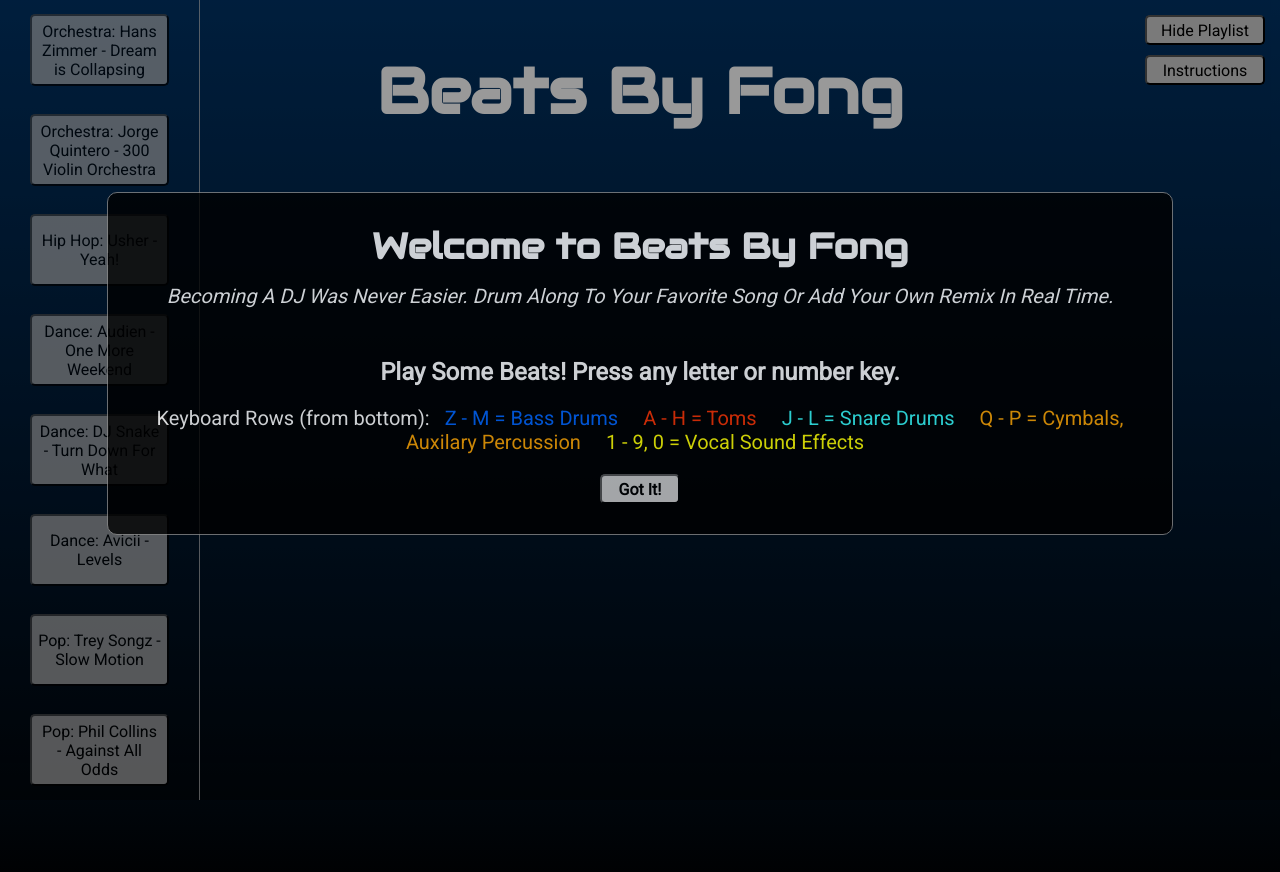
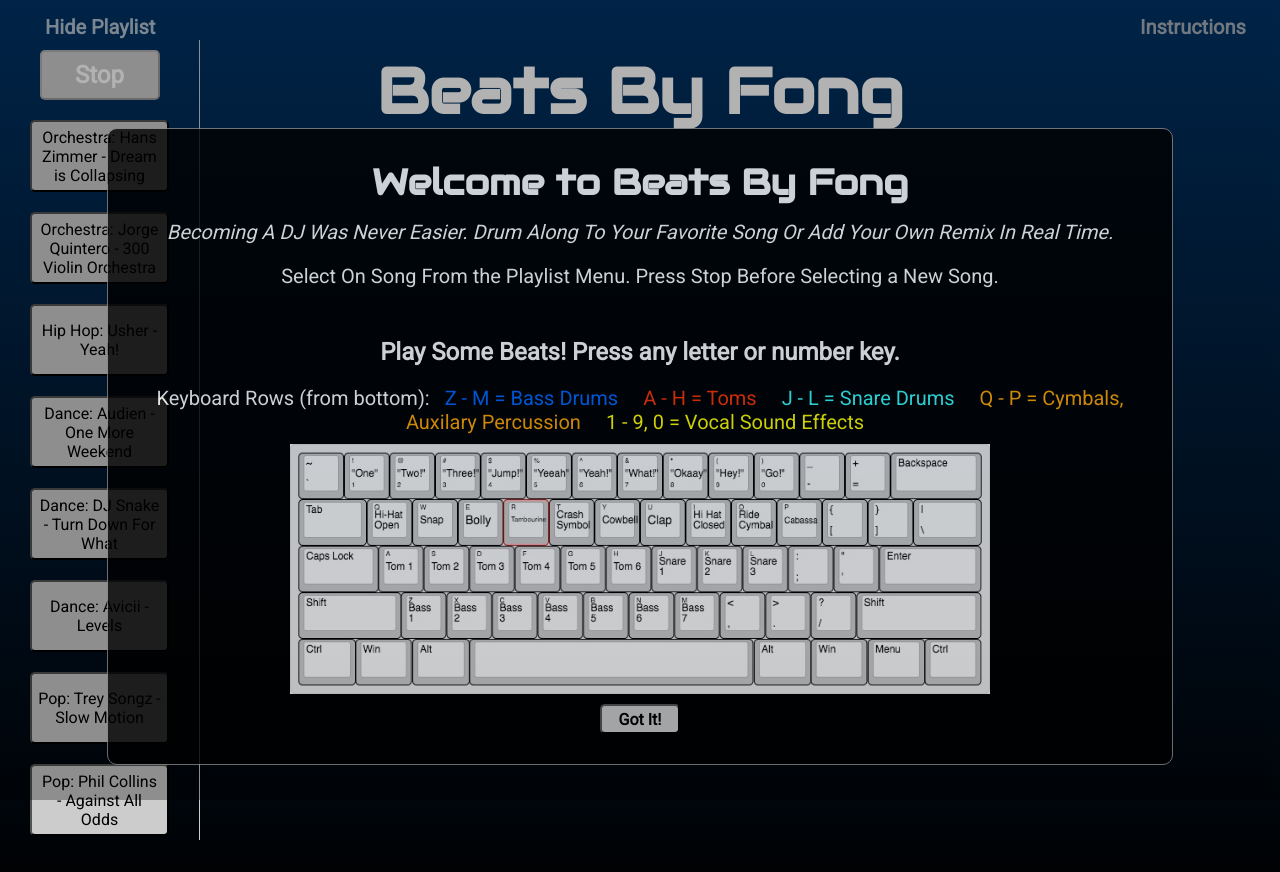
Before and after one commit to ryancfong8/BeatsByFong, a plain HTML site: page index.html in a window 1280 px wide. Drawn offline with nearby package versions, Linux system fonts and the light colour scheme.

Commit message:
Add keyboard layout, modify css layout

```diff
--- a/audio-visualizer.js
+++ b/audio-visualizer.js
@@ -419,7 +419,7 @@ function getData2(sound) {
   $('.toggle').on('click', function() {
     $('.sidebar').toggleClass("sidebar-collapsed");
     $('.toggle').text(function(i, text){
-      return text === "Show Playlist" ? "Hide Playlist" : "Show Playlist";
+      return text === "Playlist" ? "Hide Playlist" : "Playlist";
     });
 });
 
--- a/beats.css
+++ b/beats.css
@@ -45,27 +45,34 @@ button:disabled {
 }
 
 #stop {
-  position: absolute;
-  margin-bottom: 20px;
   font-size: 24px;
   color: #ff0000;
   font-weight: bold;
-  right: 5px;
-  top: 100px;
   width: 120px;
   height: 50px;
 }
 
 #stop:disabled {
-  visibility: hidden;
+  /*visibility: hidden;*/
+  color: #ffffff;
 }
 
 #instructions {
   position: absolute;
-  top: 45px;
-  right: 5px;
+  top: 5px;
+  right: 10px;
   width: 120px;
   height: 30px;
+  font-weight: bold;
+  color: #cccccc;
+  opacity: .8
+}
+
+#instructions:hover {
+  text-decoration: underline;
+  color: #ffffff;
+  opacity: 1;
+  cursor: pointer;
 }
 
 .modal {
@@ -77,26 +84,30 @@ button:disabled {
     width: 100%;
     height: 100%;
     overflow: auto;
-    background-color: rgb(0,0,0); /* Fallback color */
-    background-color: rgba(0,0,0,0.4); /* Black w/ opacity */
+    background-color: rgb(0,0,0);
+    background-color: rgba(0,0,0,0.3);
 }
 
 .modal-content {
     background-color: #000;
     opacity: .8;
-    margin: 15% auto; /* 15% from the top and centered */
+    margin: 10% auto;
     padding: 20px;
     border: 1px solid #888;
     border-radius: 10px;
-    width: 80%; /* Could be more or less, depending on screen size */
+    width: 80%;
     display: flex;
     flex-direction: column;
     align-items: center;
     justify-content: center;
 }
 
+#pic {
+  width:700px;
+  height: 250px;
+}
+
 .close {
-    color: #aaa;
     float: right;
     font-size: 16px;
     font-weight: bold;
@@ -169,7 +180,7 @@ button:disabled {
   }
 }
 
-.sidebar, .toggle {
+.sidebar {
     transition:all .5s ease-in-out;
     -webkit-transition:all .5s ease-in-out;
 }
@@ -178,13 +189,12 @@ button:disabled {
     width:200px;
     height:800px;
     position:absolute;
-    top:0;
+    top:40px;
     left:0;
     display: flex;
     flex-wrap: wrap;
     overflow: scroll;
     background-color: transparent;
-    opacity: .7;
     border-right: 1px solid #cccccc;
     box-sizing: border-box;
     padding-right: 20px;
@@ -193,10 +203,21 @@ button:disabled {
 
 .toggle {
     position: absolute;
-    right: 5px;
+    left: 35px;
     top: 5px;
     width:120px;
     height:30px;
+    color: #fefefe;
+    opacity: .7;
+    font-size: 20px;
+    font-weight: bold;
+}
+
+.toggle:hover {
+  text-decoration: underline;
+  color: #ffffff;
+  opacity: 1;
+  cursor: pointer;
 }
 
 .sidebar-collapsed {
--- a/index.html
+++ b/index.html
@@ -17,6 +17,7 @@
         <div class="modal-content">
           <text id="welcome">Welcome to Beats By Fong</text>
           <text id="slogan">Becoming A DJ Was Never Easier. Drum Along To Your Favorite Song Or Add Your Own Remix In Real Time.</text>
+          <text id="select">Select On Song From the Playlist Menu. Press Stop Before Selecting a New Song.</text>
           <text id="directions">Play Some Beats! Press any letter or number key.</text>
           <p id="map"> Keyboard Rows (from bottom):
             <text id="bass">Z - M = Bass Drums </text>
@@ -24,6 +25,7 @@
             <text id="snares">J - L = Snare Drums </text>
             <text id="aux">Q - P = Cymbals, Auxilary Percussion </text>
             <text id="vocals">1 - 9, 0 = Vocal Sound Effects</text></p>
+            <img id="pic" src="./pictures/keyboard-layout.jpg" />
 
           <button id = "close-modal" class = "close">Got It!</button>
         </div>
@@ -35,8 +37,9 @@
         <div id="source">Source:</div> -->
         <!-- <div id="status" style="color:red;">Status: Stopped</div> -->
         <!-- <hr> -->
-        <button class ="toggle">Hide Playlist</button>
+        <text class ="toggle">Hide Playlist</text>
       <div class = "sidebar">
+        <button id="stop">Stop</button>
         <button id="inception">Orchestra: Hans Zimmer - Dream is Collapsing</button>
         <button id="300">Orchestra: Jorge Quintero - 300 Violin Orchestra</button>
         <button id="yeah">Hip Hop: Usher - Yeah!</button>
@@ -46,8 +49,7 @@
         <button id="slow">Pop: Trey Songz - Slow Motion</button>
         <button id="against">Pop: Phil Collins - Against All Odds</button>
       </div>
-      <button id="instructions">Instructions</button>
-        <button id="stop">Stop</button>
+      <text id="instructions">Instructions</text>
       <h1 id = "title">Beats By Fong</h1>
         <!-- <button id="restart">Restart</button> -->
         <!-- <hr> -->
```
Also changed, not shown: pictures/keyboard-layout.jpg (added).
